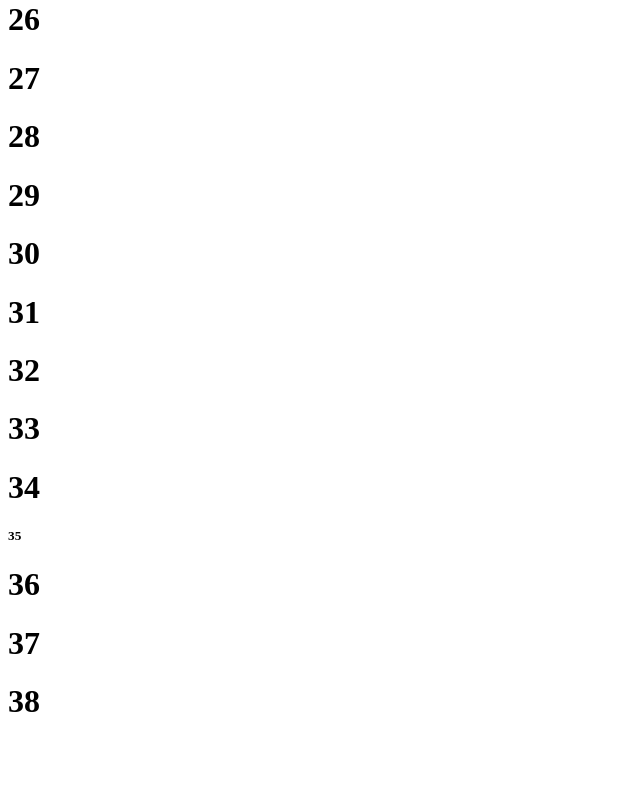
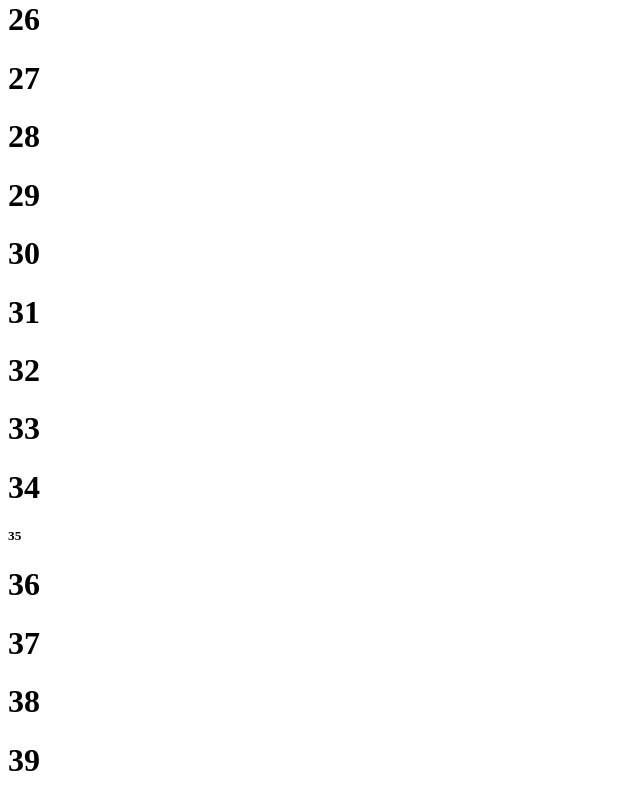
Before and after one commit to theit0/ecommerceFETests, a React (Vite) app: page / in a window 1280 px wide. Shown: the part 1481-2281 px from the top of the page, without its empty margins (0-640 px from the left). Before the commit the page ends 2223 px from the top, so only its background shows below. Built offline with nearby package versions, Linux system fonts and the light colour scheme.

Commit message:
Test case 39

```diff
--- a/src/App.tsx
+++ b/src/App.tsx
@@ -42,6 +42,7 @@ function App() {
       <h1>36</h1>
       <h1>37</h1>
       <h1>38</h1>
+      <h1>39</h1>
     </>
   )
 }
```
